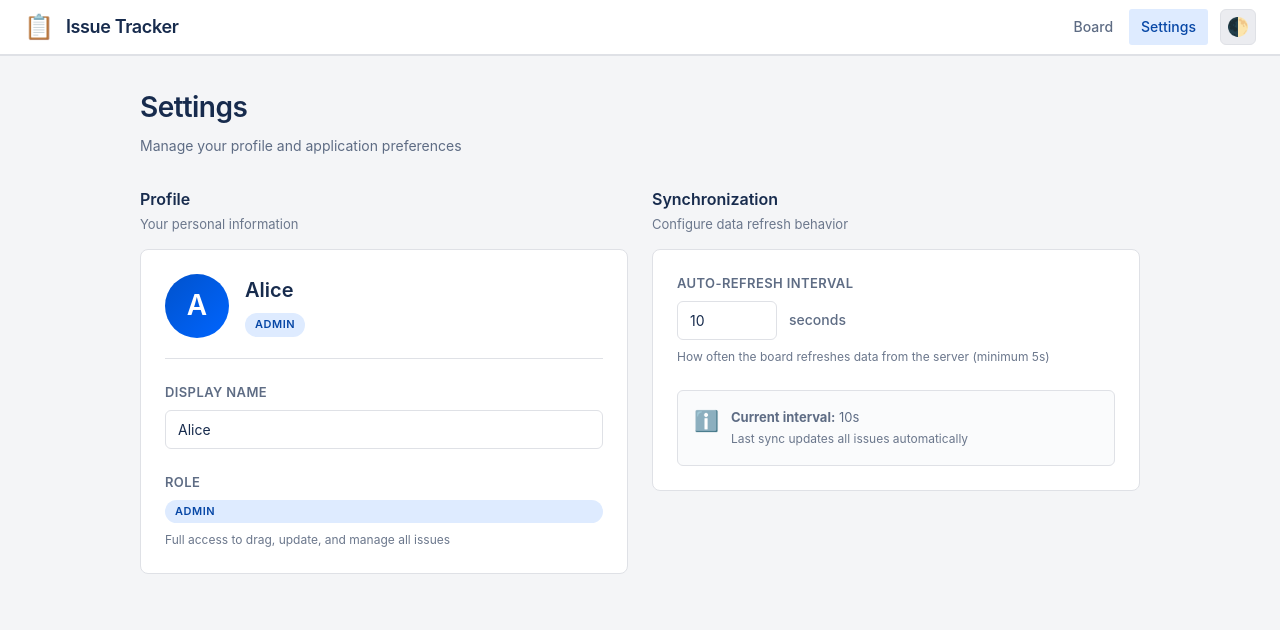
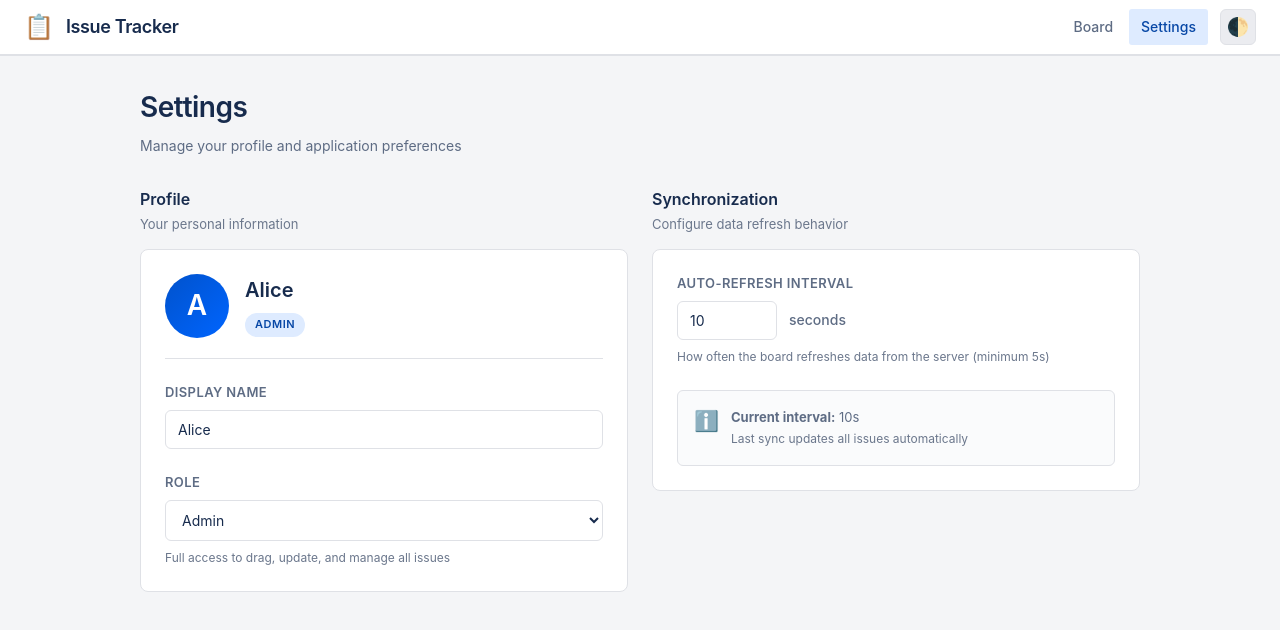
Before and after one commit to Prophet-Bestman/Prophet-react-case-study, a React (Create React App) app: page /settings in a window 1280 px wide. Shown: the top 630 px of the page. Built offline with nearby package versions, Linux system fonts and the light colour scheme.

Commit message:
feat: implement edit user role in settings page

```diff
--- a/src/pages/SettingsPage.tsx
+++ b/src/pages/SettingsPage.tsx
@@ -6,19 +6,22 @@ import './SettingsPage.css';
 export const SettingsPage = () => {
   const { settings, updateSettings } = useSettings();
   const [userName, setUserName] = useState(settings.userName);
+  const [userRole, setUserRole] = useState(settings.userRole);
   const [pollingInterval, setPollingInterval] = useState(settings.pollingInterval / 1000);
   const [hasChanges, setHasChanges] = useState(false);
 
   useEffect(() => {
     const changed =
       userName !== settings.userName ||
+      userRole !== settings.userRole ||
       pollingInterval !== settings.pollingInterval / 1000;
     setHasChanges(changed);
-  }, [userName, pollingInterval, settings]);
+  }, [userName, userRole, pollingInterval, settings]);
 
   const handleSave = () => {
     updateSettings({
       userName,
+      userRole,
       pollingInterval: pollingInterval * 1000,
     });
     setHasChanges(false);
@@ -31,12 +34,13 @@ export const SettingsPage = () => {
 
   const handleReset = () => {
     setUserName(settings.userName);
+    setUserRole(settings.userRole);
     setPollingInterval(settings.pollingInterval / 1000);
     setHasChanges(false);
   };
 
   const getRoleDescription = () => {
-    if (settings.userRole === 'admin') {
+    if (userRole === 'admin') {
       return 'Full access to drag, update, and manage all issues';
     }
     return 'View-only access to the board';
@@ -65,8 +69,8 @@ export const SettingsPage = () => {
                 <div className="settings__profile-info">
                   <div className="settings__profile-name">{userName}</div>
                   <div className="settings__profile-role">
-                    <span className={`settings__badge settings__badge--${settings.userRole}`}>
-                      {settings.userRole}
+                    <span className={`settings__badge settings__badge--${userRole}`}>
+                      {userRole}
                     </span>
                   </div>
                 </div>
@@ -87,13 +91,19 @@ export const SettingsPage = () => {
               </div>
 
               <div className="settings__field">
-                <label className="settings__label">Role</label>
-                <div className="settings__readonly">
-                  <span className={`settings__badge settings__badge--${settings.userRole}`}>
-                    {settings.userRole}
-                  </span>
-                  <p className="settings__help">{getRoleDescription()}</p>
-                </div>
+                <label className="settings__label" htmlFor="role">
+                  Role
+                </label>
+                <select
+                  id="role"
+                  className="settings__input"
+                  value={userRole}
+                  onChange={(e) => setUserRole(e.target.value as 'admin' | 'contributor')}
+                >
+                  <option value="admin">Admin</option>
+                  <option value="contributor">Contributor</option>
+                </select>
+                <p className="settings__help">{getRoleDescription()}</p>
               </div>
             </div>
           </div>
```
